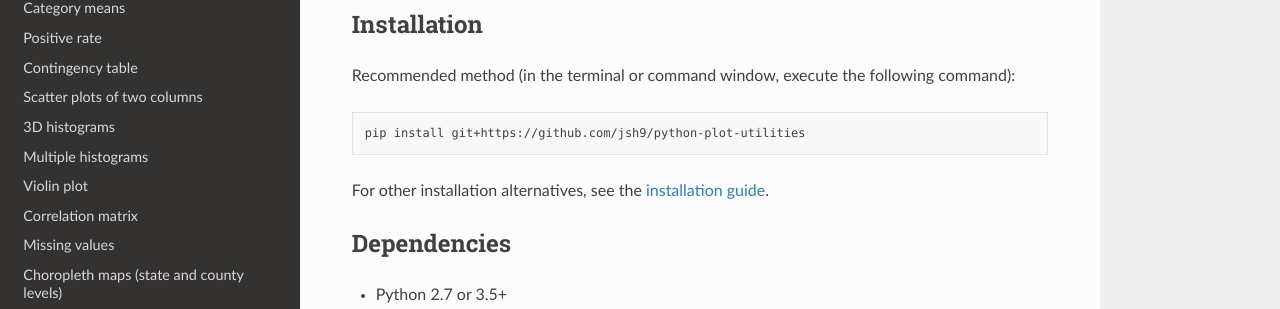
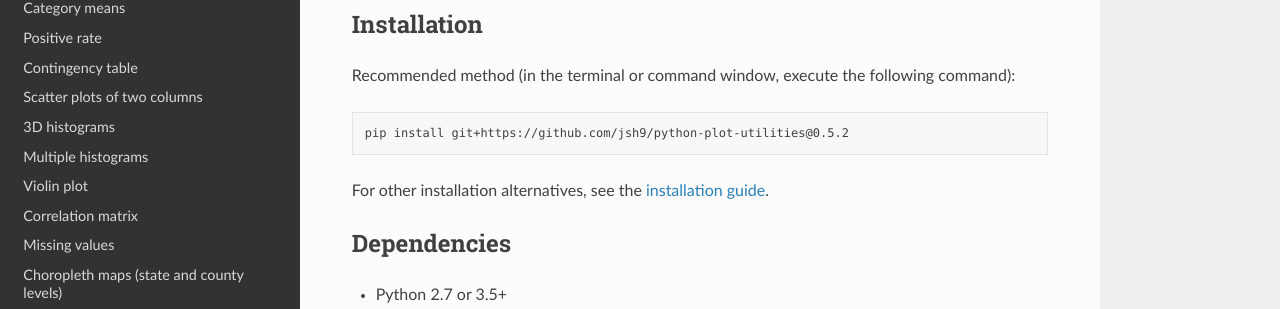
Before and after one commit to teiband/python-plot-utilities, a Sphinx documentation site: the page built from doc/source/index.rst, in a window 1280 px wide and 900 px high. Shown: the part 200-509 px from the top of the window. Built offline with Sphinx 7.4.7 and the Read the Docs theme 2.0.0, drawn with Linux system fonts in a browser that asks for light colours; pages that are not in the unit, such as notebooks, are missing from menus.

Commit message:
Update version number: 0.5.1 --> 0.5.2

```diff
--- a/doc/source/conf.py
+++ b/doc/source/conf.py
@@ -22,7 +22,7 @@
 author = 'Jian Shi'
 
 # The full version, including alpha/beta/rc tags
-release = '0.5.1'
+release = '0.5.2'
 
 
 # -- General configuration ---------------------------------------------------
--- a/doc/source/index.rst
+++ b/doc/source/index.rst
@@ -15,7 +15,7 @@
 
 .. code-block:: bash
 
-    pip install git+https://github.com/jsh9/python-plot-utilities
+    pip install git+https://github.com/jsh9/python-plot-utilities@0.5.2
 
 For other installation alternatives, see the `installation guide <installation_guide.html>`_.
 
--- a/plot_utils/__init__.py
+++ b/plot_utils/__init__.py
@@ -1,4 +1,4 @@
-__version__ = '0.5.1'
+__version__ = '0.5.2'
 
 from .plot_utils import *
 from .plot_utils import _find_axes_lim
```
Also changed, not shown: README.md (+1 -1 lines).
